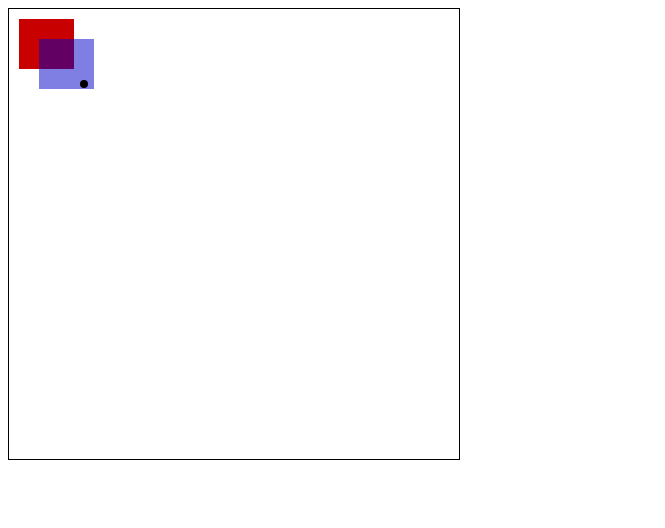
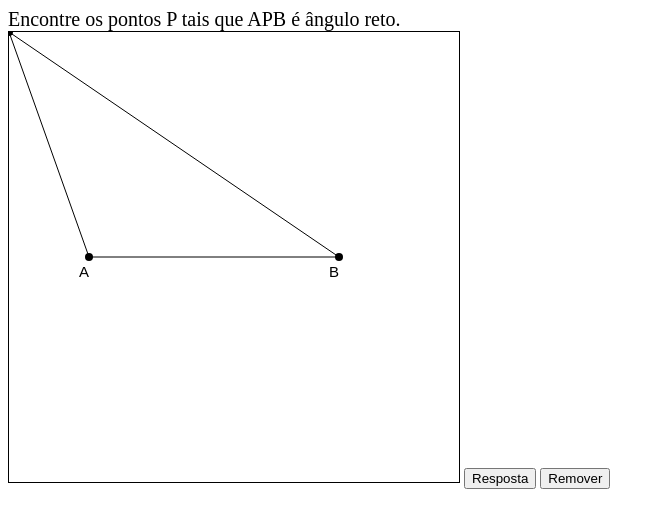
Before and after one commit to mtsodf/FundamentosGeometria, a plain HTML site: page canvas.html in a window 1280 px wide. Shown: the whole page, without its empty margins (0-665 px from the left). Drawn offline with Linux system fonts and the light colour scheme.

Commit message:
3 problemas iniciais

```diff
--- a/canvas.html
+++ b/canvas.html
@@ -2,72 +2,28 @@
 <html>
 <head>
     <title>Meu teste de Canvas</title>
-    <script type="text/javascript">
-
-    function windowToCanvas(canvas, x, y) {
-       var bbox = canvas.getBoundingClientRect();
-
-       return { x: x - bbox.left * (canvas.width  / bbox.width),
-                y: y - bbox.top  * (canvas.height / bbox.height)
-              };
-    }
-
-    function init(){
-        var canvas = document.getElementById('tutorial');
-
-        canvas.onmousemove = function (e) {
-           var loc = windowToCanvas(canvas, e.clientX, e.clientY);
-
-           var ctx = canvas.getContext('2d');
-
-           ctx.arc(loc.x, loc.y, 4, 0, Math.PI * 2, true); // Círculo exterior
-
-           var div = document.getElementById('coords');
-           div.innerHTML= loc.x + " " + loc.y;
+    <script type="text/javascript" src="colors.js"></script>
+    <script type="text/javascript" src="noventagraus.js"></script>
+    <script type="text/javascript" src="main.js"></script>
 
 
-        };
 
-        canvas.onclick = function(e) {
-           var loc = windowToCanvas(canvas, e.clientX, e.clientY);
-           var ctx = canvas.getContext('2d');
-           ctx.fillStyle = "rgb(128,0,0)";
-           ctx.arc(loc.x, loc.y, 6, 0, Math.PI * 2, true); // Círculo exterior
-           ctx.fill();
+    <style type="text/css">
+        canvas { border: 1px solid black; }
 
-        };
+        #title {font-size: 20px;}
 
-        setInterval(draw, 10);
-    }
-
-    function draw(){
-        var canvas = document.getElementById('tutorial');
-
-        if (canvas.getContext){
-            var ctx = canvas.getContext('2d');
-            ctx.clearRect(0, 0, canvas.width, canvas.height);
-            ctx.fillStyle = "rgb(255,255,255)";
-            ctx.fill();
-
-            ctx.fillStyle = "rgb(200,0,0)";
-            ctx.fillRect (10, 10, 55, 50);
-
-            ctx.fillStyle = "rgba(0, 0, 200, 0.5)";
-            ctx.fillRect (30, 30, 55, 50);
-
-            ctx.arc(75, 75, 4, 0, Math.PI * 2, true); // Círculo exterior
-            ctx.fillStyle = "rgba(0, 0, 0, 1.0)";
-            ctx.fill();
+        .logs{
+            display: none;
         }
-    }
-
-    </script>
-    <style type="text/css">
-      canvas { border: 1px solid black; }
     </style>
 </head>
 <body onload="init();">
+<div id="title">Encontre o lugar geométrico dos pontos equidistantes a A e B.</div>
 <canvas id="tutorial" width="450" height="450"></canvas>
-<div id="coords"></div>
+<div id="coords" class="logs"></div>
+<div id="message" class="logs"></div>
+<button value="Resposta" onclick="drawAll();">Resposta</button>
+<button value="Remover" onclick="removeLast();">Remover</button>
 </body>
 </html>
--- /dev/null
+++ b/colors.js
@@ -0,0 +1,2 @@
+var black = "#000000"
+var green = "#2AF980"
--- /dev/null
+++ b/main.js
@@ -0,0 +1,161 @@
+    var canvas;
+    var ctx;
+    var loc = {x: 0.0, y:0.0};
+    var currenty = 0.0;
+    var objects = new Array();
+    var width;
+    var height;
+
+    function paintCurrent(ctx) {
+        if(Condition(loc.x, loc.y)){
+            ctx.fillStyle = green;
+            ctx.strokeStyle = green;
+        } else{
+            ctx.fillStyle = black;
+            ctx.strokeStyle = black;
+        }
+
+        ctx.beginPath();
+        ctx.moveTo(segment.p1.x, segment.p1.y);
+        ctx.moveTo(segment.p1.x, segment.p1.y);
+        ctx.lineTo(loc.x, loc.y);
+        ctx.lineTo(segment.p2.x, segment.p2.y);
+        ctx.stroke();
+        ctx.closePath();
+
+        ctx.beginPath();
+        ctx.arc(loc.x, loc.y, 4, 0, Math.PI * 2, true); // Círculo exterior
+        ctx.closePath();
+    }
+
+    function windowToCanvas(canvas, x, y) {
+       var bbox = canvas.getBoundingClientRect();
+       return { x: x - bbox.left * (canvas.width  / bbox.width),
+                y: y - bbox.top  * (canvas.height / bbox.height)
+              };
+    }
+
+
+    function init(){
+
+        document.getElementById('title').innerHTML = Title();
+
+        canvas = document.getElementById('tutorial');
+        width = canvas.width;
+        height = canvas.height;
+        ctx = canvas.getContext('2d');
+
+        canvas.onmousemove = function (e) {
+            loc = windowToCanvas(canvas, e.clientX, e.clientY);
+            var div = document.getElementById('coords');
+            div.innerHTML= loc.x + " " + loc.y;
+        };
+
+        canvas.onclick = function(e) {
+
+
+            var loc = windowToCanvas(canvas, e.clientX, e.clientY);
+            var color = black;
+            if(Condition(loc.x, loc.y)){
+                color=green;
+                CorrectPos(loc);
+            }
+            p = new Point(loc.x, loc.y, "", color);
+            objects.push(p);
+        };
+
+        AddInitObjects();
+        setInterval(draw, 10);
+
+    }
+
+
+
+    function draw(){
+
+        if (canvas.getContext){
+            ctx.clearRect(0, 0, canvas.width, canvas.height);
+
+            // Print Objects
+            for (var i = objects.length - 1; i >= 0; i--) {
+                objects[i].paint(ctx);
+            }
+            // Print Current Position
+            ctx.beginPath();
+            paintCurrent(ctx);
+            ctx.fill();
+            ctx.closePath();
+        }
+    }
+
+    class Point{
+        constructor(x, y, name="", color=black, r=4){
+            this.x = x;
+            this.y = y;
+            this.r = r;
+            this.name=name;
+            this.color = color;
+        }
+
+        paint(ctx){
+            ctx.beginPath();
+            ctx.arc(this.x, this.y, this.r, 0, Math.PI * 2, true); // Círculo exterior
+            ctx.fillStyle = this.color;
+            ctx.fill();
+            ctx.closePath();
+
+            ctx.font = "15px Arial";
+            ctx.fillText(this.name, this.x-10, this.y+20);
+
+        }
+
+        normalize(){
+            origin = new Point(0.0, 0.0);
+            var norm = dist(this, origin);
+            this.x = this.x/norm;
+            this.y = this.y/norm;
+        }
+    }
+
+    class Segment{
+        constructor(x1, y1, x2, y2, name1="", name2="", color=black){
+            this.p1 = new Point(x1, y1, name1);
+            this.p2 = new Point(x2, y2, name2);
+            this.color = color;
+        }
+
+        paint(ctx){
+            this.p1.paint(ctx);
+            this.p2.paint(ctx);
+
+            ctx.strokeStyle = this.color;
+            ctx.beginPath();
+            ctx.moveTo(this.p1.x, this.p1.y);
+            ctx.lineTo(this.p2.x, this.p2.y);
+            ctx.stroke();
+        }
+    }
+
+    function writeMessage(message) {
+        document.getElementById('message').innerHTML= message;
+    }
+
+    function drawAll(){
+        for (var i = 0; i < width; i++) {
+            for (var j = 0; j < height; j++) {
+                if(Condition(i, j)){
+                    objects.push(new Point(i+0.0, j+0.0, "", black, 1));
+                }
+            }
+        }
+    }
+
+    function dist(p1, p2){
+        var dx = (p1.x - p2.x);
+        var dy = (p1.y - p2.y);
+        return Math.sqrt(dx*dx + dy*dy);
+    }
+
+    function removeLast(){
+        objects.pop();
+    }
--- /dev/null
+++ b/noventagraus.js
@@ -0,0 +1,40 @@
+var segment;
+var k = 2;
+var epsilon = 2;
+var w = 250.0;
+var r;
+var o;
+function Condition(x, y){
+	var p = {x: x, y:y};
+    d = dist(o, p);
+    writeMessage((d-r) + " Raio = " + r);
+
+    return Math.abs(r - d) < epsilon;
+
+}
+
+function CorrectPos(loc){
+	if(Condition(loc.x, loc.y)){
+		v = new Point(loc.x-o.x, loc.y-o.y);
+		v.normalize();
+		loc.x = o.x + r*v.x;
+		loc.y = o.y + r*v.y;
+	}
+}
+
+function AddInitObjects(){
+
+    var middley = height/2.0;
+    var middlex = width /2.0;
+    segment = new Segment(middlex-w/2-20, middley, middlex+w/2-20, middley, "A", "B");
+    objects.push(segment);
+
+	r = w/2;
+	o = {x:(segment.p2.x + segment.p1.x)/2 , y: (segment.p2.y + segment.p1.y)/2};
+    //objects.push(new Point(o.x, o.y, "O"));
+}
+
+
+function Title(){
+    return "Encontre os pontos P tais que APB é ângulo reto."
+}
```
Also changed, not shown: apolonius.js (added, +46 -0 lines), ball.html (+30 -6 lines), mediatriz.js (added, +23 -0 lines).
